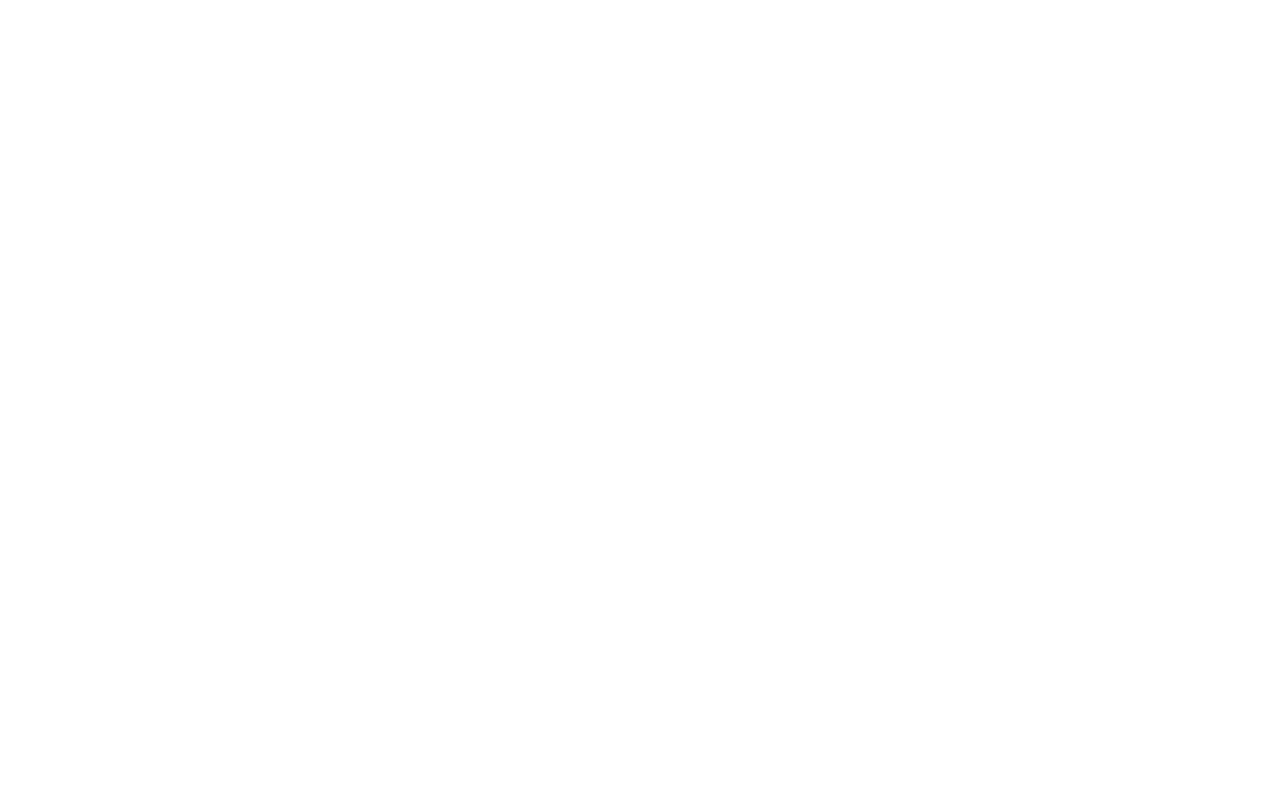
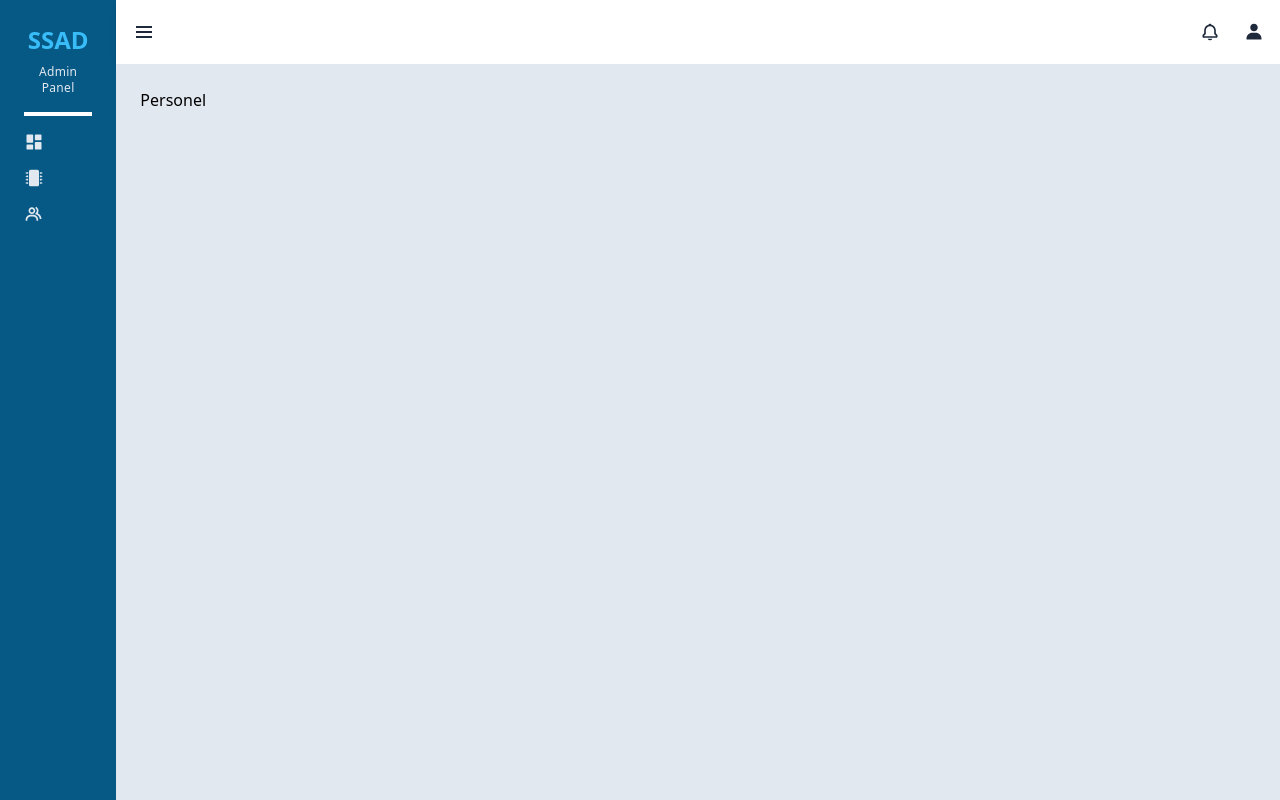
Before and after one commit to Andrewij21/SSAD, a React (Vite) app: page /personel in a window 1280 px wide. Before the commit this address had no page. Built offline with nearby package versions, Linux system fonts and the light colour scheme.

Commit message:
feat: add personels page

```diff
--- a/src/App.jsx
+++ b/src/App.jsx
@@ -2,6 +2,7 @@ import { Routes, Route } from "react-router-dom";
 import Layout from "./components/layouts/Layout";
 import Home from "./page/Home";
 import Devices from "./page/Devices";
+import Personeles from "./page/Personels";
 function App() {
   return (
     <>
@@ -9,6 +10,7 @@ function App() {
         <Route path="/" element={<Layout />}>
           <Route path="/" element={<Home />} />
           <Route path="/devices" element={<Devices />} />
+          <Route path="/personel" element={<Personeles />} />
         </Route>
       </Routes>
     </>
--- /dev/null
+++ b/src/page/Personels.jsx
@@ -0,0 +1,5 @@
+const Personeles = () => {
+  return <h1>Personel</h1>;
+};
+
+export default Personeles;
```
